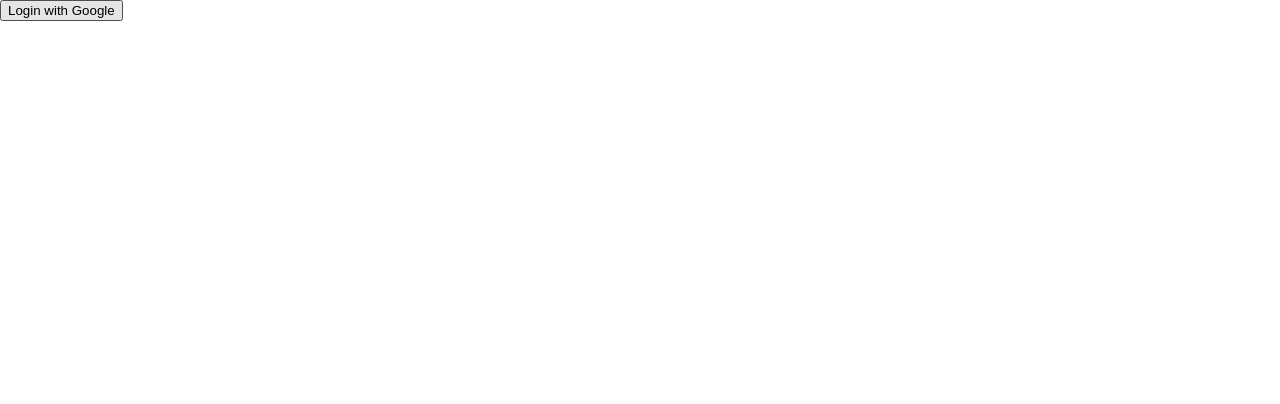
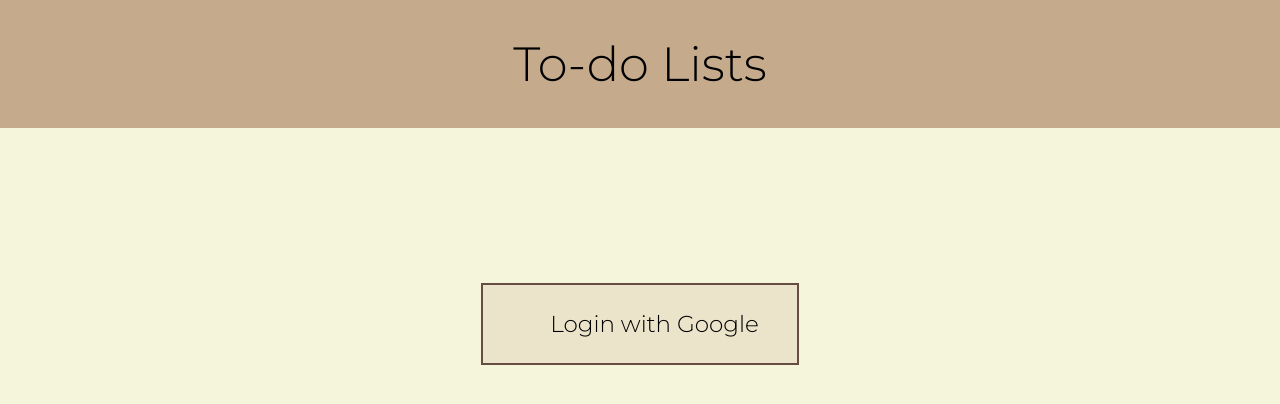
Before and after one commit to LunaY0Yuki/cs124, a React (Create React App) app in the folder reactLab/: page / in a window 1280 px wide. Shown: the top 404 px of the page. Built offline with nearby package versions, Linux system fonts and the light colour scheme; no server answers; some icons are missing.

Commit message:
login and loading styling

```diff
--- /dev/null
+++ b/reactLab/src/AppWrapper.css
@@ -0,0 +1,50 @@
+
+
+#login-screen {
+    width: 100%;
+    height: 100%;
+    display: grid;
+    grid-template-rows: 16vh 84vh;
+    grid-template-columns: 1fr;
+    background-color: beige;
+}
+
+
+#app-name {
+    font-family: 'Montserrat', sans-serif;
+    height: 100%;
+    width: 100%;
+    grid-row: 1 /span 1;
+    grid-column: 1 /span 1;
+    font-size: 3em;
+    background-color: #C5AA8C;
+    display: flex;
+    justify-content: center;
+    align-items: center;
+}
+
+#login-google {
+    grid-row: 2 /span 1;
+    grid-column: 1 /span 1;
+    display: flex;
+    justify-content: center;
+    align-items: center;
+    font-size: 1.2em;
+    margin-bottom: 35vh;
+    font-weight: bold;
+}
+
+#login-google button {
+    font-family: 'Montserrat', sans-serif;
+    text-align: center;
+    border-color: #664C43;
+    border-style: solid;
+    background-color: #ebe3ca;
+    padding: 3vh 3vw;
+    font-size: 1.2em;
+    cursor: pointer;
+}
+
+#login-google button:hover{
+    background-color: #C5AA8C;
+}
--- a/reactLab/src/AppWrapper.js
+++ b/reactLab/src/AppWrapper.js
@@ -1,8 +1,10 @@
 import InMemoryApp from "./InMemoryApp.js";
+import './AppWrapper.css';
 
 // Import the functions you need from the SDKs you need
 import firebase from "firebase/compat";
 import {useAuthState} from "react-firebase-hooks/auth";
+import {FcGoogle} from "react-icons/all";
 
 // Your web app's Firebase configuration
 const firebaseConfig = {
@@ -29,7 +31,10 @@
     }
 
     if (loading) {
-        return <p>Checking...</p>;
+        return <div id={"login-screen"}>
+            <div id={"app-name"}>To-do Lists</div>
+            <div id={"login-google"}>Loading...</div>
+        </div>;
     } else if (user) {
         // user has logged in
         return <InMemoryApp db={db} auth={auth} email={user.email}/>;
@@ -39,11 +44,15 @@
 }
 
 function SignIn() {
-    return <div>
-        <button onClick={() =>
-            auth.signInWithPopup(googleProvider)}>Login with Google
-        </button>
+    return <div id={"login-screen"}>
+        <div id={"app-name"}>To-do Lists</div>
+        <div  id={"login-google"}>
+            <button onClick={() =>
+                auth.signInWithPopup(googleProvider)}><FcGoogle/> Login with Google
+            </button>
+        </div>
     </div>
 }
 
+
 export default AppWrapper;
```
